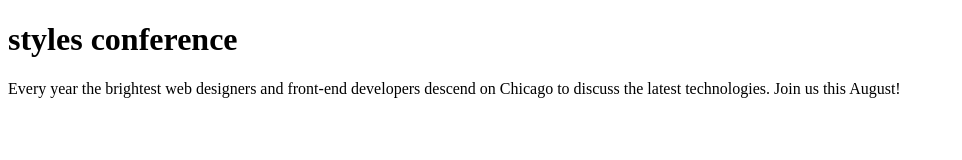
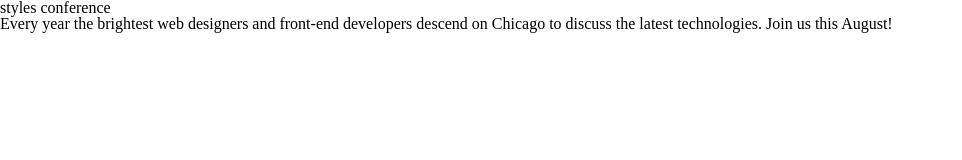
Before and after one commit to faranaksafavi/webWorks, a plain HTML site: page index.html in a window 1280 px wide. Shown: the whole page, without its empty margins (0-962 px from the left). Drawn offline with Linux system fonts and the light colour scheme; files that its build step writes are made by us from their sources.

Commit message:
change in href for style sheet and adding reset from  Eric’s website

```diff
--- a/index.html
+++ b/index.html
@@ -2,8 +2,9 @@
 <html lang="en">
 
 <head>
-  <meta charset="UTF-8" />
+  <meta charset="UTF-8">
   <title>styles conference</title>
+  <link rel="stylesheet" href="assets/stylesheets/main.css">
 </head>
 
 <body>
```
